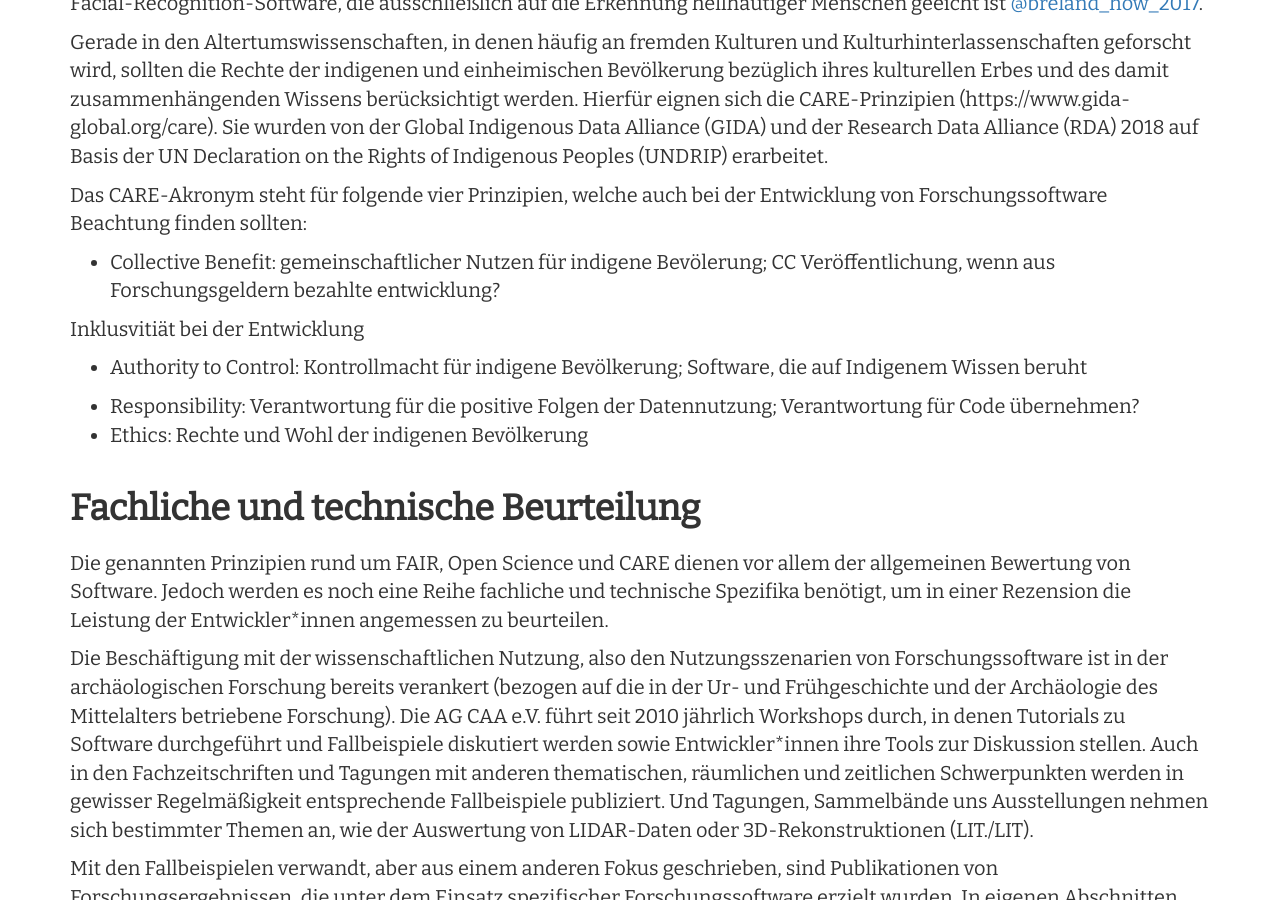
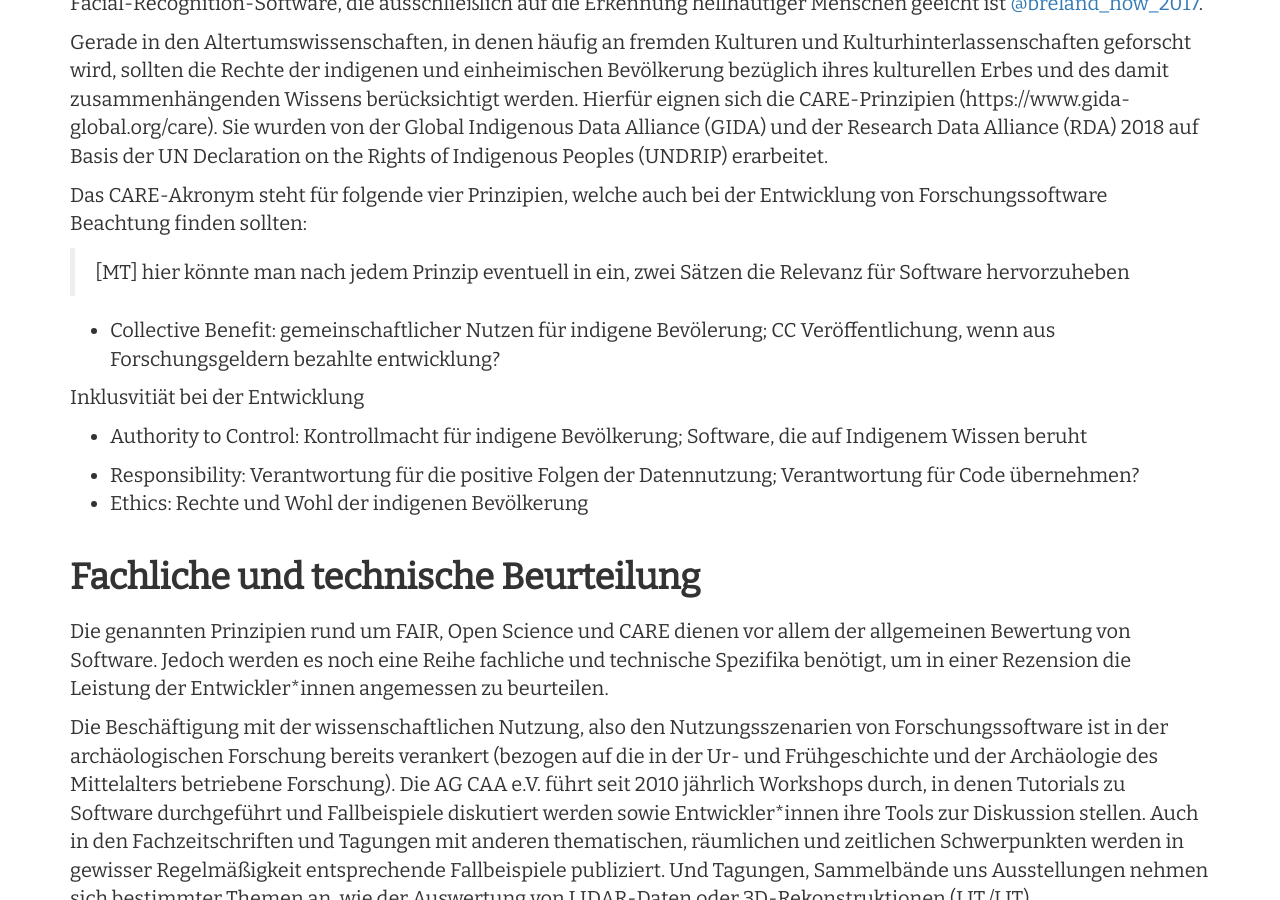
Before and after one commit to Research-Squirrel-Engineers/Impuls_SoftwareRezensionen_DGUF, a Jekyll site: the page built from Draft.md, in a window 1280 px wide and 900 px high, scrolled down 7294 px. Built offline with Jekyll 4.4.1, drawn with Linux system fonts in a browser that asks for light colours; nearby versions of some CDN libraries.

Commit message:
Kommentar in CARE

```diff
--- a/Draft.md
+++ b/Draft.md
@@ -165,6 +165,8 @@ Gerade in den Altertumswissenschaften, in denen häufig an fremden Kulturen und
 
 Das CARE-Akronym steht für folgende vier Prinzipien, welche auch bei der Entwicklung von Forschungssoftware Beachtung finden sollten:
 
+> [MT] hier könnte man nach jedem Prinzip eventuell in ein, zwei Sätzen die Relevanz für Software hervorzuheben
+
 - Collective Benefit: gemeinschaftlicher Nutzen für indigene Bevölerung; CC Veröffentlichung, wenn aus Forschungsgeldern bezahlte entwicklung?
 
 Inklusvitiät bei der Entwicklung
```
